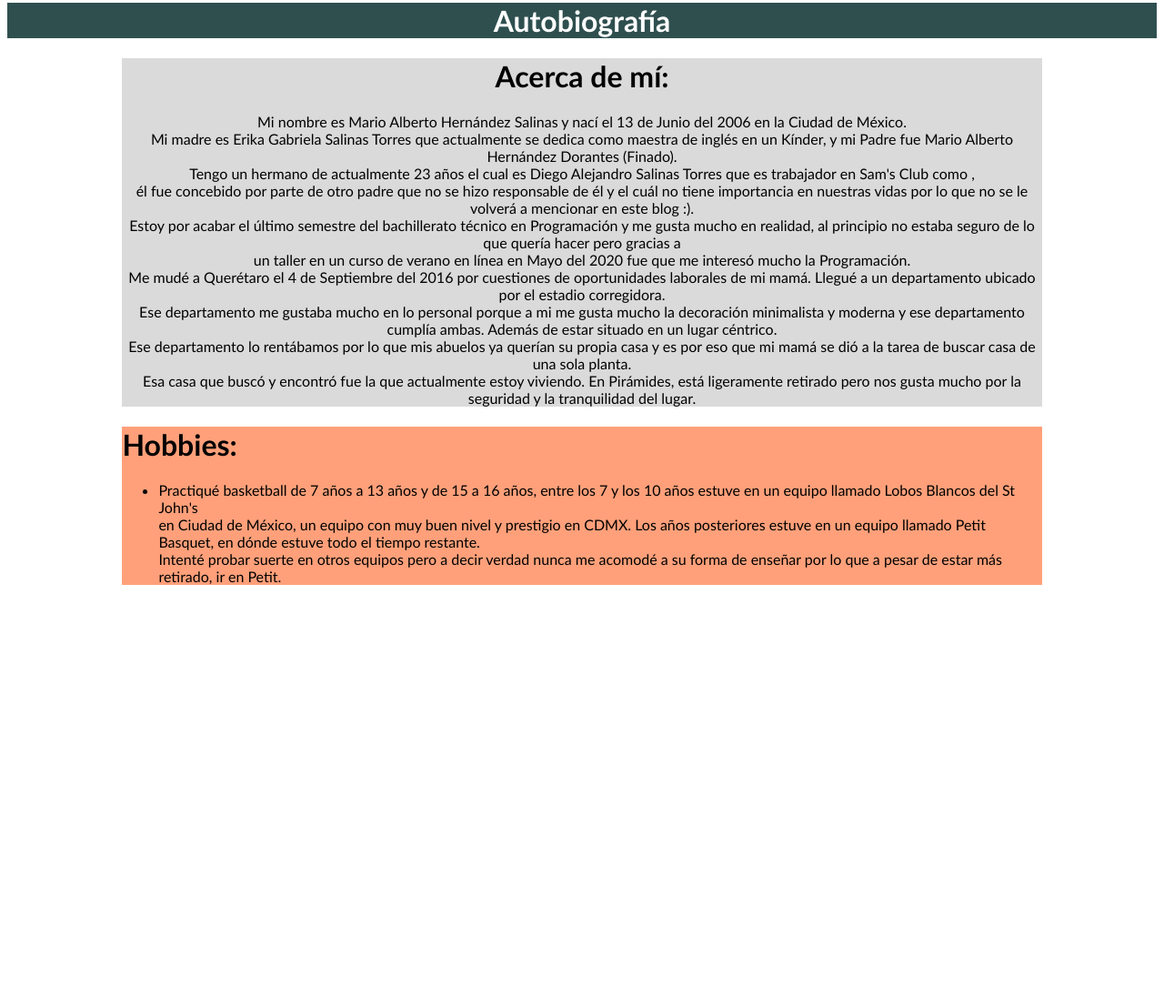
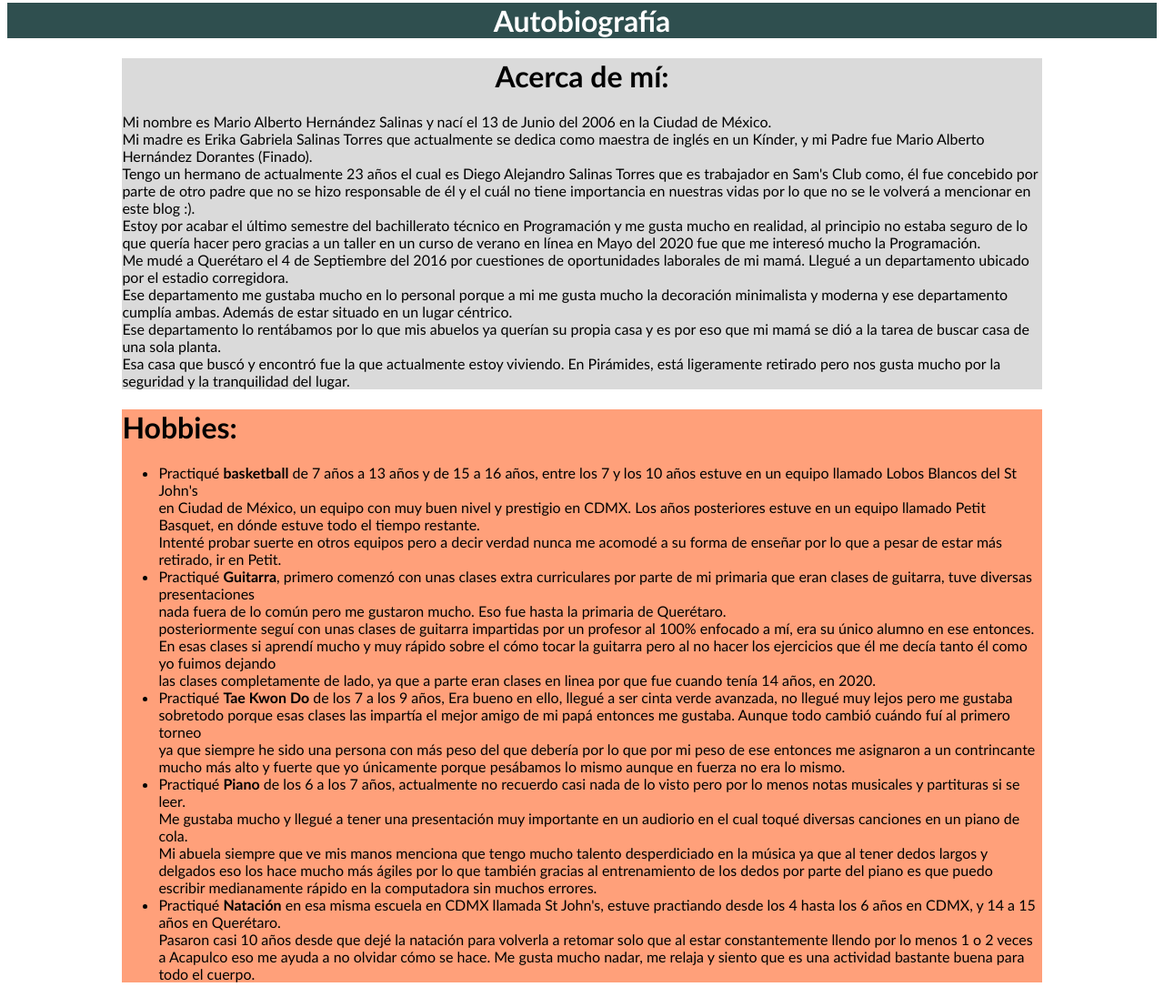
Before and after one commit to Starkiller86/Proyecto-Primer-Parcial, a plain HTML site: page index.html in a window 1280 px wide. Shown: the part 18-1114 px from the top of the page at 91% size. Before the commit the page ends 800 px from the top, so only its background shows below. Drawn offline with Linux system fonts and the light colour scheme.

Commit message:
Update index.html
Añadí tres hobbies más

```diff
--- a/index.html
+++ b/index.html
@@ -9,13 +9,13 @@
     <div style="background-color: darkslategrey; color: white; text-align: center;">
         <h1>Autobiografía</h1>
     </div>
-    <div  style="text-align: center; background-color: rgb(218, 218, 218); width: 80%; margin-left: 10%;">
-        <h1>Acerca de mí:</h1>
+    <div  style="background-color: rgb(218, 218, 218); width: 80%; margin-left: 10%;">
+        <h1 style="text-align: center;">Acerca de mí:</h1>
         <p>Mi nombre es Mario Alberto Hernández Salinas y nací el 13 de Junio del 2006 en la Ciudad de México. <br>
             Mi madre es Erika Gabriela Salinas Torres que actualmente se dedica como maestra de inglés en un Kínder, y mi Padre fue Mario Alberto Hernández Dorantes (Finado). <br>
-            Tengo un hermano de actualmente 23 años el cual es Diego Alejandro Salinas Torres que es trabajador en Sam's Club como , <br>
+            Tengo un hermano de actualmente 23 años el cual es Diego Alejandro Salinas Torres que es trabajador en Sam's Club como,
             él fue concebido por parte de otro padre que no se hizo responsable de él y el cuál no tiene importancia en nuestras vidas por lo que no se le volverá a mencionar en este blog :).<br>
-            Estoy por acabar el último semestre del bachillerato técnico en Programación y me gusta mucho en realidad, al principio no estaba seguro de lo que quería hacer pero gracias a <br>
+            Estoy por acabar el último semestre del bachillerato técnico en Programación y me gusta mucho en realidad, al principio no estaba seguro de lo que quería hacer pero gracias a
             un taller en un curso de verano en línea en Mayo del 2020 fue que me interesó mucho la Programación. <br>
             Me mudé a Querétaro el 4 de Septiembre del 2016 por cuestiones de oportunidades laborales de mi mamá. Llegué a un departamento ubicado por el estadio corregidora. <br>
             Ese departamento me gustaba mucho en lo personal porque a mi me gusta mucho la decoración minimalista y moderna y ese departamento cumplía ambas. Además de estar situado en un lugar céntrico. <br>
@@ -27,11 +27,31 @@
         <h1>Hobbies:</h1>
         <p>
             <ul>
-                <li>Practiqué basketball de 7 años a 13 años y de 15 a 16 años, entre los 7 y los 10 años estuve en un equipo llamado Lobos Blancos del St John's <br>
-                en Ciudad de México, un equipo con muy buen nivel y prestigio en CDMX. Los años posteriores estuve en un equipo llamado Petit Basquet, en dónde estuve todo el tiempo restante. <br>
-                Intenté probar suerte en otros equipos pero a decir verdad nunca me acomodé a su forma de enseñar por lo que a pesar de estar más retirado, ir en Petit.</li>
+                <li>Practiqué <b>basketball</b> de 7 años a 13 años y de 15 a 16 años, entre los 7 y los 10 años estuve en un equipo llamado Lobos Blancos del St John's <br>
+                    en Ciudad de México, un equipo con muy buen nivel y prestigio en CDMX. Los años posteriores estuve en un equipo llamado Petit Basquet, en dónde estuve todo el tiempo restante. <br>
+                    Intenté probar suerte en otros equipos pero a decir verdad nunca me acomodé a su forma de enseñar por lo que a pesar de estar más retirado, ir en Petit.</li>
+                <li>Practiqué <b>Guitarra</b>, primero comenzó con unas clases extra curriculares por parte de mi primaria que eran clases de guitarra, tuve diversas presentaciones <br>
+                    nada fuera de lo común pero me gustaron mucho. Eso fue hasta la primaria de Querétaro. <br>
+                    posteriormente seguí con unas clases de guitarra impartidas por un profesor al 100% enfocado a mí, era su único alumno en ese entonces. <br>
+                    En esas clases si aprendí mucho y muy rápido sobre el cómo tocar la guitarra pero al no hacer los ejercicios que él me decía tanto él como yo fuimos dejando <br>
+                    las clases completamente de lado, ya que a parte eran clases en linea por que fue cuando tenía 14 años, en 2020.</li>
+                <li>Practiqué <b>Tae Kwon Do</b> de los 7 a los 9 años, Era bueno en ello, llegué a ser cinta verde avanzada, no llegué muy lejos pero me gustaba <br>
+                    sobretodo porque esas clases las impartía el mejor amigo de mi papá entonces me gustaba. Aunque todo cambió cuándo fuí al primero torneo <br>
+                    ya que siempre he sido una persona con más peso del que debería por lo que por mi peso de ese entonces me asignaron a un contrincante mucho más alto y fuerte que yo
+                    únicamente porque pesábamos lo mismo aunque en fuerza no era lo mismo.</li>
+                <li>Practiqué <b>Piano</b> de los 6 a los 7 años, actualmente no recuerdo casi nada de lo visto pero por lo menos notas musicales y partituras si se leer. <br>
+                    Me gustaba mucho y llegué a tener una presentación muy importante en un audiorio en el cual toqué diversas canciones en un piano de cola. <br>
+                    Mi abuela siempre que ve mis manos menciona que tengo mucho talento desperdiciado en la música ya que al tener dedos largos y delgados eso los hace
+                    mucho más ágiles por lo que también gracias al entrenamiento de los dedos por parte del piano es que puedo escribir medianamente rápido en la computadora sin muchos errores.</li>
+                <li>Practiqué <b>Natación</b> en esa misma escuela en CDMX llamada St John's, estuve practiando desde los 4 hasta los 6 años en CDMX, y 14 a 15 años en Querétaro. <br>
+                    Pasaron casi 10 años desde que dejé la natación para volverla a retomar solo que al estar constantemente llendo por lo menos 1 o 2 veces a Acapulco eso me ayuda a no
+                    olvidar cómo se hace. Me gusta mucho nadar, me relaja y siento que es una actividad bastante buena para todo el cuerpo. </li>
             </ul>
         </p>
     </div>
 </body>
 </html>
+        </p>
+    </div>
+</body>
+</html>
```
